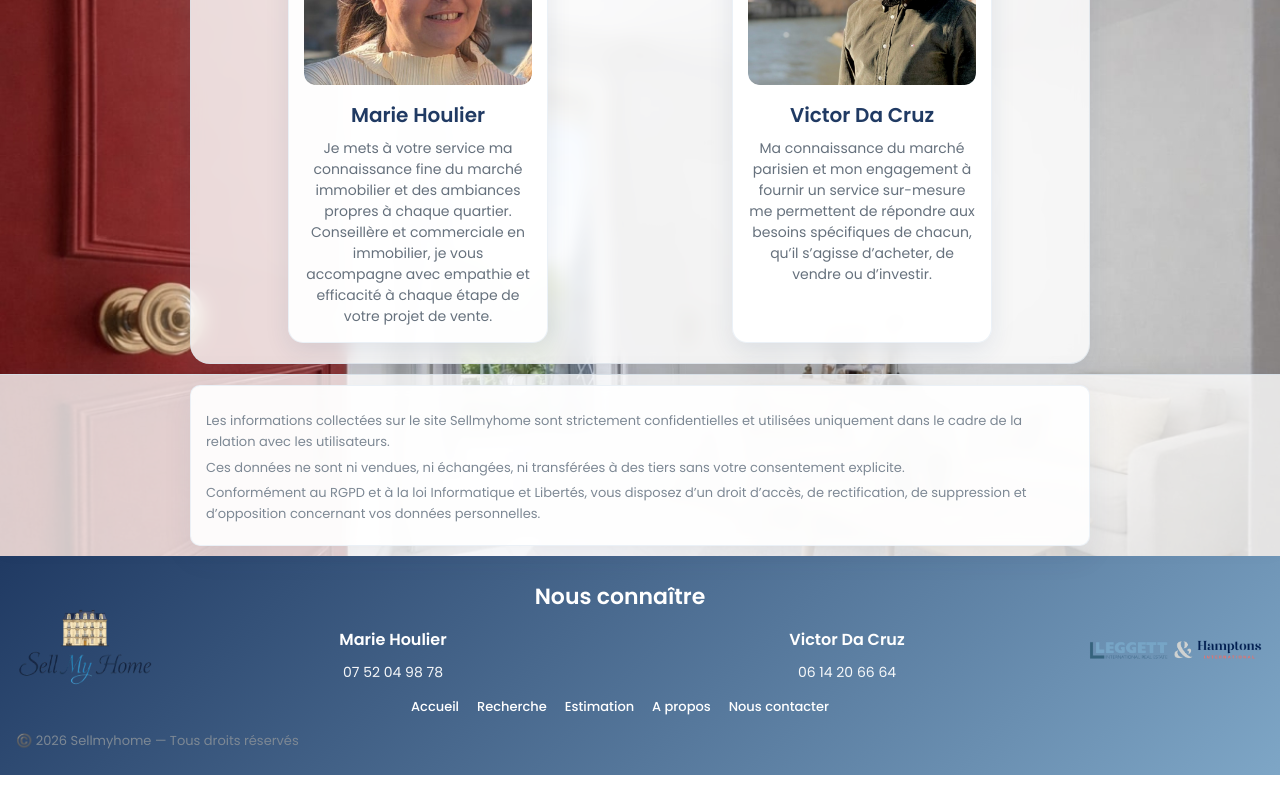
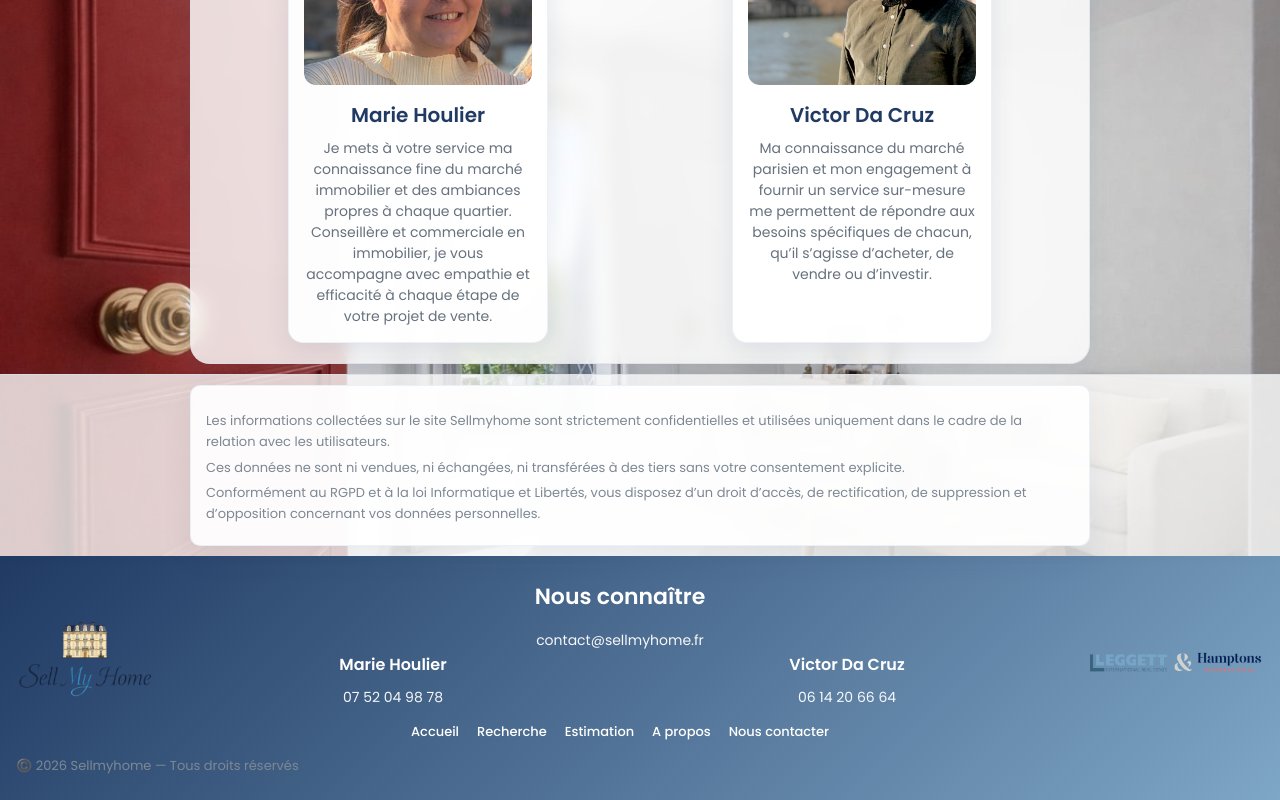
Before and after one commit to Juju-kpi/estimation_immo, a Next.js app: page / in a window 1280 px wide. Shown: the part 965-1765 px from the top of the page. Before the commit the page ends 1740 px from the top, so only its background shows below. Built offline with nearby package versions, Linux system fonts and the light colour scheme.

Commit message:
Update Footer.js

```diff
--- a/components/Footer.js
+++ b/components/Footer.js
@@ -22,6 +22,9 @@ export default function Footer() {
       <div className="footer-center">
         <div className="footer-intro-block">
           <h3 className="footer-title">Nous connaître</h3>
+         <a href="mailto:contact@sellmyhome.fr" className="footer-contact-link">
+                contact@sellmyhome.fr
+              </a>
 
           <div className="footer-contacts">
             <div className="footer-contact-card">
```
